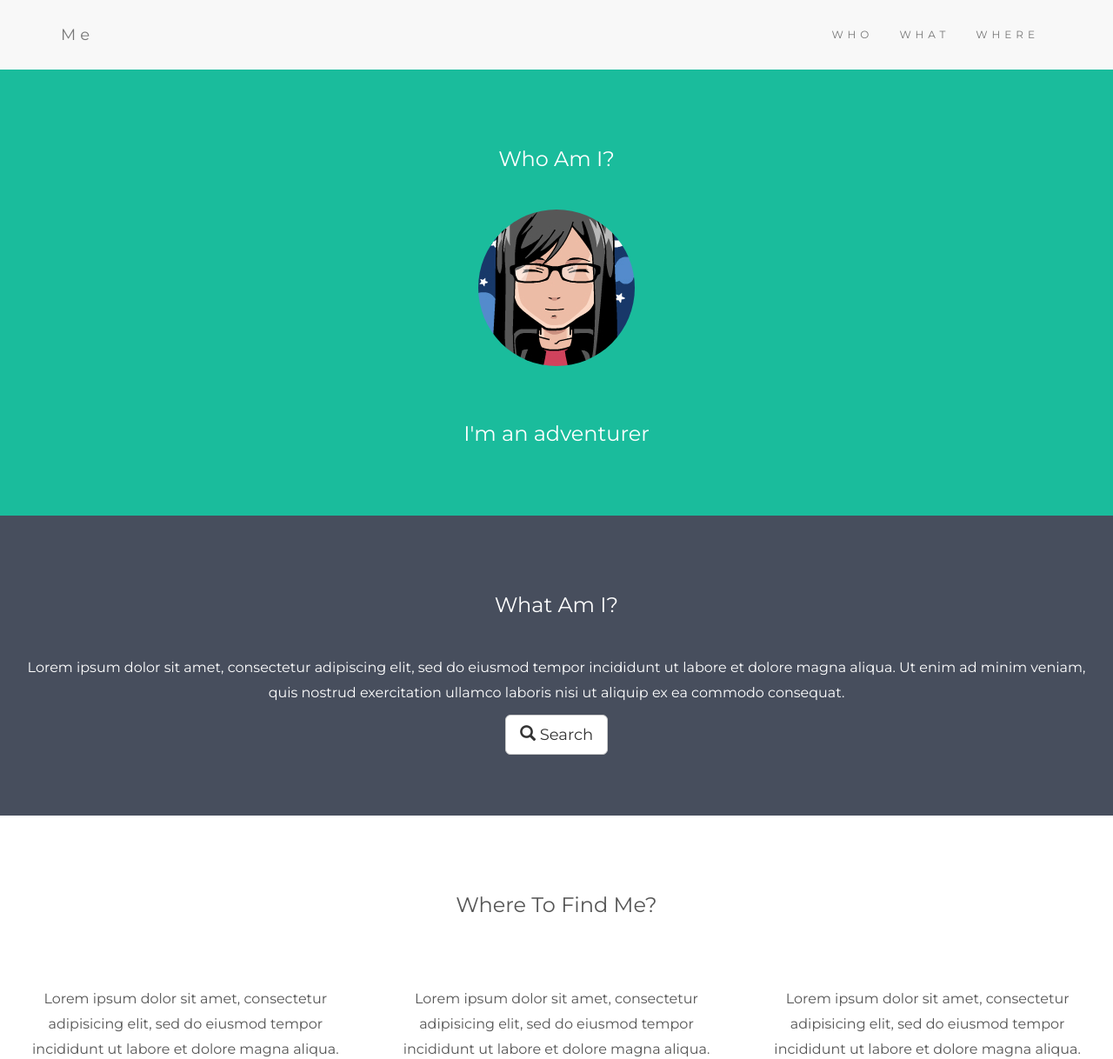
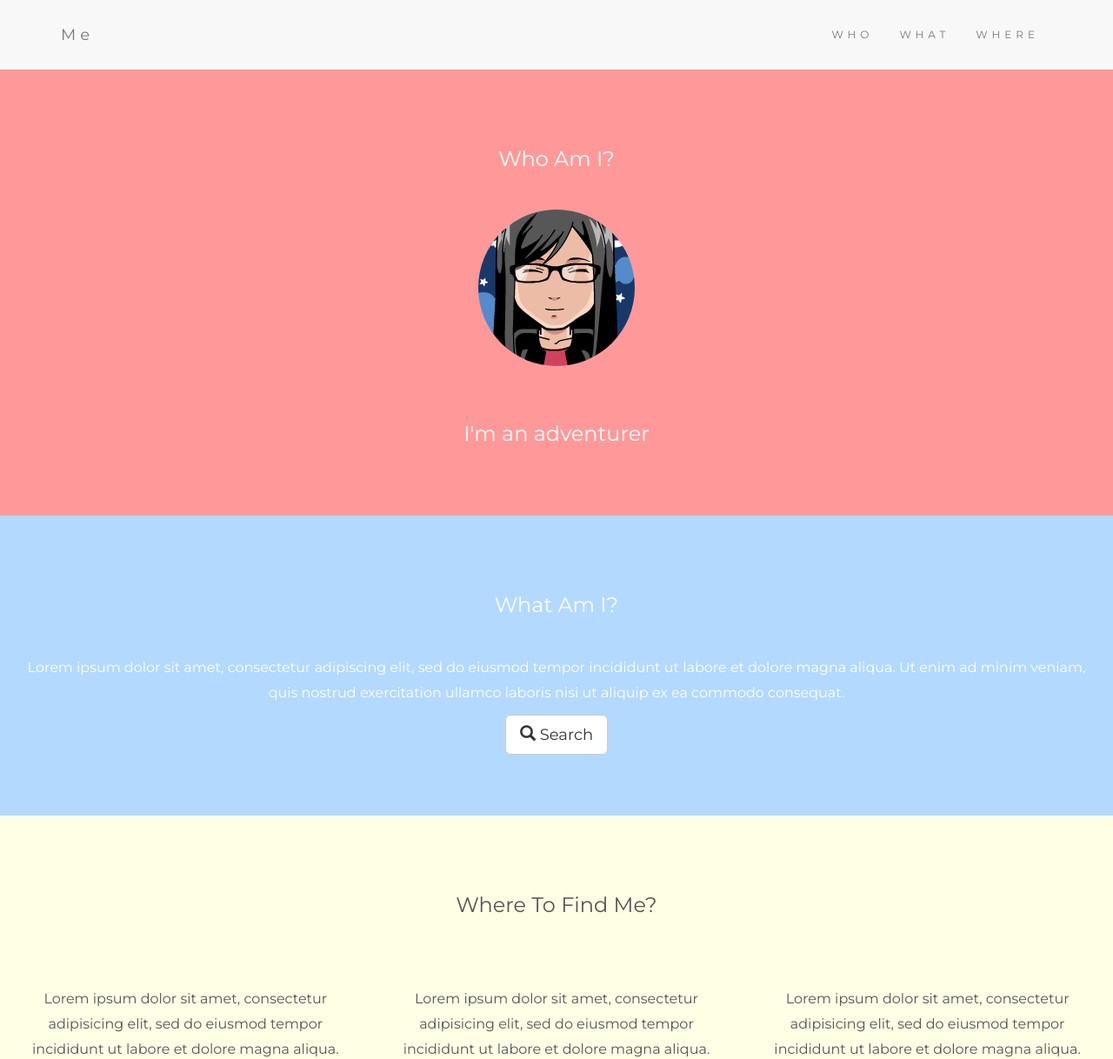
Before and after one commit to sharonw4769/sharonw4769.github.io, a plain HTML site: page index.html in a window 1280 px wide. Shown: the top 1218 px of the page at 87% size. Drawn offline with nearby package versions, Linux system fonts and the light colour scheme.

Commit message:
add bg colors

```diff
--- a/index.html
+++ b/index.html
@@ -18,15 +18,15 @@
   p {font-size: 16px;}
   .margin {margin-bottom: 45px;}
   .bg-1 {
-      background-color: #1abc9c; /* Green */
+      background-color: #ff9999; /* Pink */
       color: #ffffff;
   }
   .bg-2 {
-      background-color: #474e5d; /* Dark Blue */
+      background-color: #b3d9ff; /* Blue */
       color: #ffffff;
   }
   .bg-3 {
-      background-color: #ffffff; /* White */
+      background-color: #ffffe5; /* Light Yellow */
       color: #555555;
   }
   .bg-4 {
```
